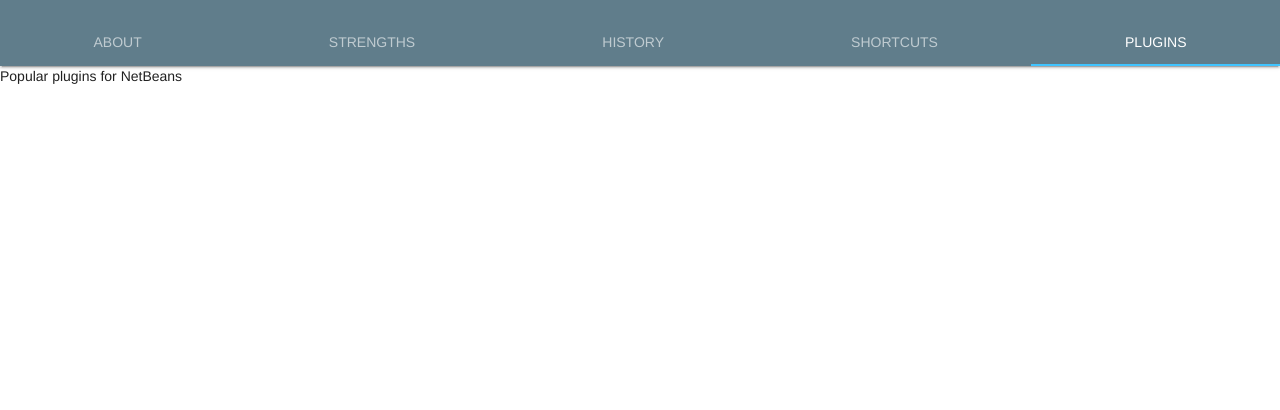
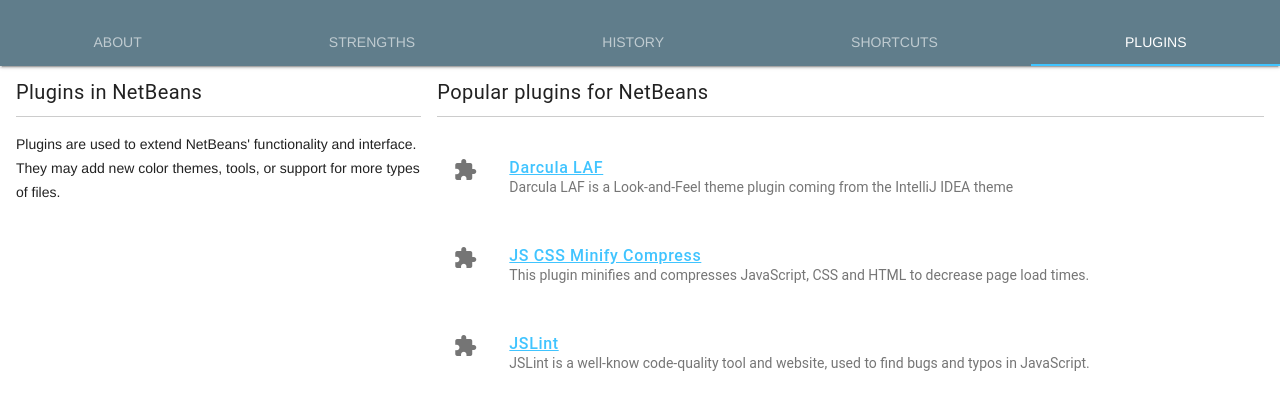
Before and after one commit to evilKevin/pfii-a8-test, a plain HTML site: page index.html in a window 1280 px wide. Both pictures are taken after a click on the link "PLUGINS". Shown: the part 46-456 px from the top of the page. Drawn offline with nearby package versions, Linux system fonts and the light colour scheme.

Commit message:
added plugin list

```diff
--- a/index.html
+++ b/index.html
@@ -181,7 +181,7 @@
 							<div class="mdl-cell mdl-cell--12-col">
 								<div class="mdl-layout-title">Additional Shortcuts and Code Templates</div>
 								<hr>
-								<uL class="mdl-list">
+								<ul class="mdl-list">
 									<li class="mdl-list__item">
 										<span class="mdl-list__item-primary-content">
 											<i class="material-icons mdl-list__item-icon">link</i>
@@ -194,7 +194,7 @@
 											<a href="https://shortcutworld.com/en/NetBeans/8/win/all">Shortcutworld.com's List</a>
 										</span>
 									</li>
-								</uL>
+								</ul>
 							</div>
 							<!-- end of twelve columns -->
 						</div>
@@ -202,7 +202,53 @@
 					</div>
 		    </section>
 				<section class="mdl-layout__tab-panel" id="fixed-tab-5">
-		      <div class="page-content">Popular plugins for NetBeans</div>
+		      <div class="page-content">
+						<!-- Popular plugins for NetBeans -->
+						<div class="mdl-grid">
+							<div class="mdl-cell mdl-cell--4-col">
+								<div class="mdl-layout-title">Plugins in NetBeans</div>
+								<hr>
+								<p>
+									Plugins are used to extend NetBeans' functionality and interface. They may add new color themes, tools, or support for more types of files.
+								</p>
+							</div>
+							<div class="mdl-cell mdl-cell--8-col">
+								<div class="mdl-layout-title">Popular plugins for NetBeans</div>
+								<hr>
+								<ul class="mdl-list">
+									<li class="mdl-list__item mdl-list__item--three-line">
+										<span class="mdl-list__item-primary-content">
+											<i class="material-icons mdl-list__item-icon">extension</i>
+											<span><a href="http://plugins.netbeans.org/plugin/62424/darcula-laf-for-netbeans">Darcula LAF</a></span>
+											<span class="mdl-list__item-text-body">
+												Darcula LAF is a Look-and-Feel theme plugin coming from the IntelliJ IDEA theme
+											</span>
+										</span>
+									</li>
+									<li class="mdl-list__item  mdl-list__item--three-line">
+										<span class="mdl-list__item-primary-content">
+											<i class="material-icons mdl-list__item-icon">extension</i>
+											<span><a href="">JS CSS Minify Compress</a></span>
+											<span class="mdl-list__item-text-body">
+												This plugin minifies and compresses JavaScript, CSS and HTML to decrease page load times.
+											</span>
+										</span>
+									</li>
+									<li class="mdl-list__item  mdl-list__item--three-line">
+										<span class="mdl-list__item-primary-content">
+											<i class="material-icons mdl-list__item-icon">extension</i>
+											<span><a href="http://plugins.netbeans.org/plugin/40893/jslint">JSLint</a></span>
+											<span class="mdl-list__item-text-body">
+												JSLint is a well-know code-quality tool and website, used to find bugs and typos in JavaScript.
+											</span>
+										</span>
+									</li>
+								</ul>
+							</div>
+							<!-- end of six columns -->
+						</div>
+						<!-- end of grid -->
+					</div>
 		    </section>
 		  </main>
 		</div>
```
